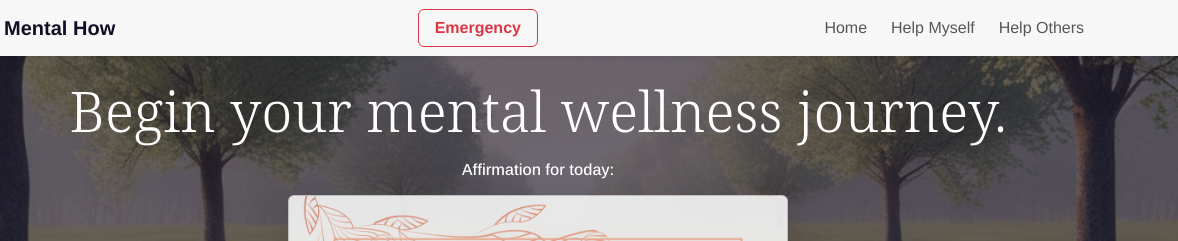
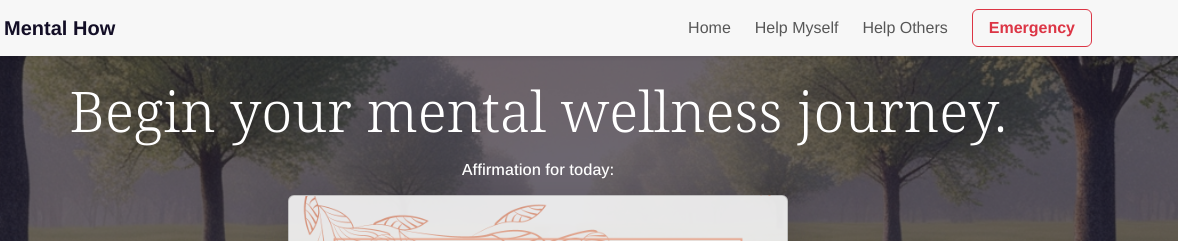
Before and after one commit to sharichungcode/mental-how, a plain HTML site: page index.html in a window 1280 px wide. Shown: the top 241 px of the page, 102-1280 px from the left. Drawn offline with nearby package versions, Linux system fonts and the light colour scheme.

Commit message:
Update order of Emergency button in nav

```diff
--- a/index.html
+++ b/index.html
@@ -32,7 +32,7 @@
                 Mental How
             </a>
             <!-- Highlight Emergency Contacts -->
-            <a class="btn btn-outline-danger fw-bold px-3 ms-lg-3 rounded-2 order-3" href="emergency-contacts.html"
+            <a class="btn btn-outline-danger fw-bold px-3 ms-lg-3 rounded-2 order-3 order-md-5" href="emergency-contacts.html"
                 aria-label="Emergency Contacts page">
                 Emergency
             </a>
```
